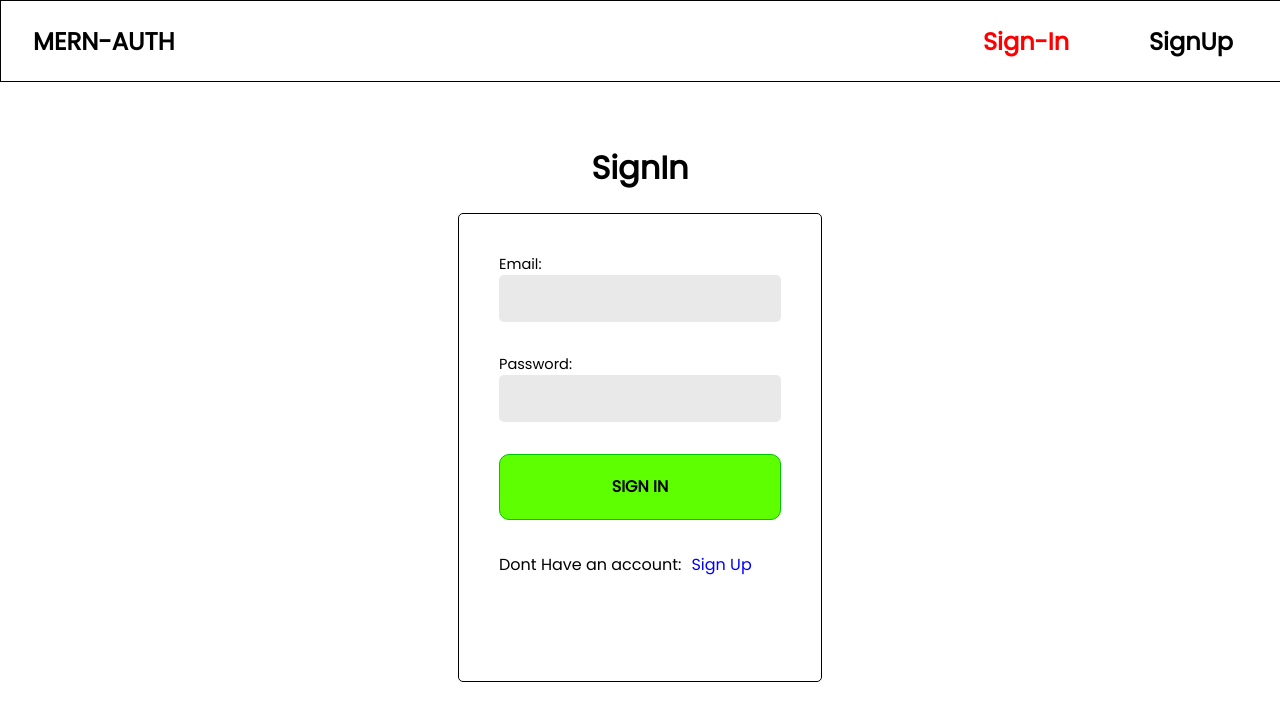
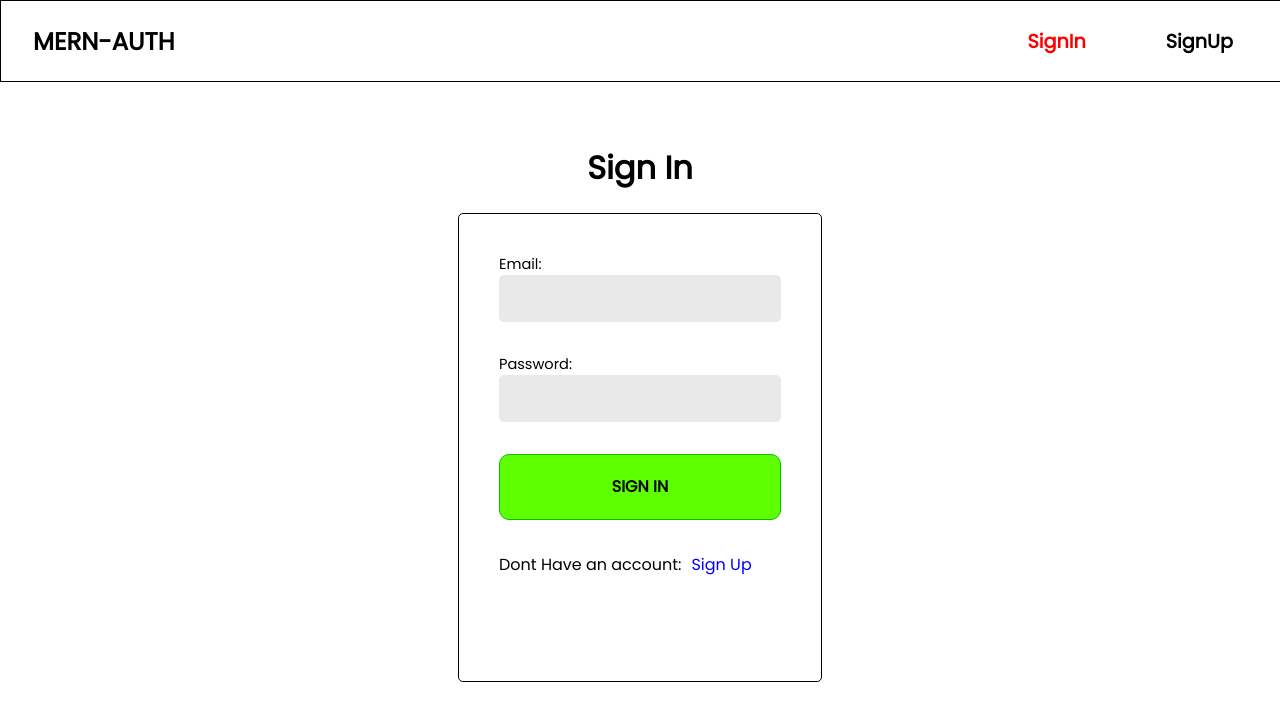
Before and after one commit to GeethoshGv/MERN-AUTH, a React (Vite) app in the folder client/: page /sign-in in a window 1280 px wide. Shown: the top 720 px of the page. Built offline with nearby package versions, Linux system fonts and the light colour scheme.

Commit message:
modified nav styling

```diff
--- a/client/src/navigation/Navigation.jsx
+++ b/client/src/navigation/Navigation.jsx
@@ -21,7 +21,7 @@ const Navigation = () => {
               };
             }}
           >
-            <h1>Sign-In</h1>
+            <h1 className="auth-h1">SignIn</h1>
           </NavLink>
           <NavLink
             to="/sign-up"
@@ -31,7 +31,7 @@ const Navigation = () => {
               };
             }}
           >
-            <h1>SignUp</h1>
+            <h1 className="auth-h1">SignUp</h1>
           </NavLink>
         </div>
       </div>
--- a/client/src/navigation/nav.scss
+++ b/client/src/navigation/nav.scss
@@ -31,9 +31,9 @@ nav {
       gap: 5rem;
       a {
         text-decoration: none;
-        h2 {
+        .auth-h1 {
           margin: 0;
-          font-size: 1.52rem;
+          font-size: 1.2rem;
         }
       }
     }
--- a/client/src/pages/signin/SignIn.jsx
+++ b/client/src/pages/signin/SignIn.jsx
@@ -44,7 +44,7 @@ const SignIn = () => {
   return (
     <div className="signup_div">
       <div className="form_div">
-        <h1>SignIn</h1>
+        <h1>Sign In</h1>
 
         <form onSubmit={handleSubmit}>
           <div className="input_div">
--- a/client/src/pages/signup/SignUp.jsx
+++ b/client/src/pages/signup/SignUp.jsx
@@ -50,7 +50,7 @@ const SignUp = () => {
   return (
     <div className="signup_div">
       <div className="form_div">
-        <h1>SignUp</h1>
+        <h1>Sign Up</h1>
 
         <form onSubmit={handleSubmit}>
           <div className="input_div">
--- a/client/src/pages/signup/signup.scss
+++ b/client/src/pages/signup/signup.scss
@@ -13,6 +13,9 @@
     height: 100%;
     width: 100%;
     flex-direction: column;
+    h1 {
+      text-transform: capitalize;
+    }
     form {
       padding: 2.5rem;
       border-radius: 5px;
```
